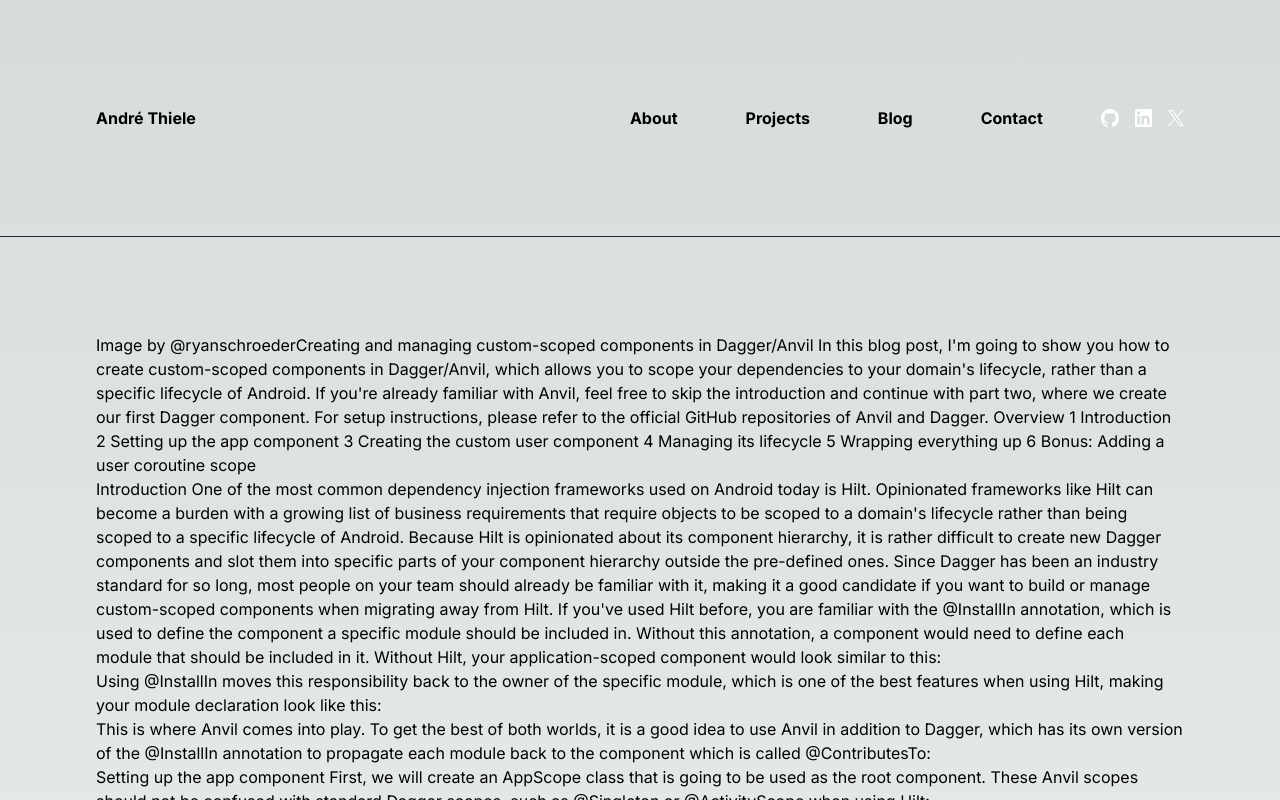
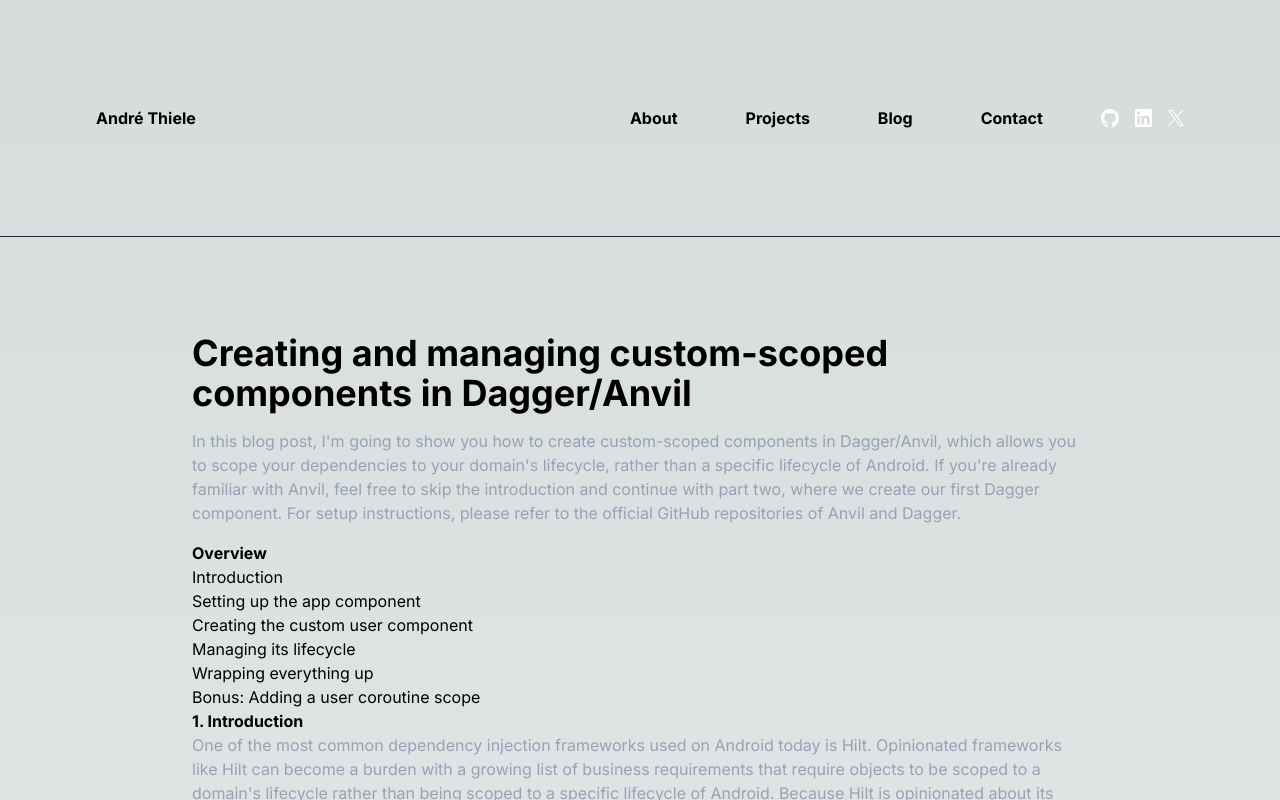
Before and after one commit to itsandreramon/website, a Next.js app: page /blog/creating-and-managing-custom-scoped-components-in-dagger-anvil in a window 1280 px wide. Shown: the top 800 px of the page. Built offline with nearby package versions, Linux system fonts and the light colour scheme.

Commit message:
add design

```diff
--- a/app/blog/creating-and-managing-custom-scoped-components-in-dagger-anvil/page.mdx
+++ b/app/blog/creating-and-managing-custom-scoped-components-in-dagger-anvil/page.mdx
@@ -1,21 +1,24 @@
-Image by @ryanschroederCreating and managing custom-scoped components in Dagger/Anvil
+# Creating and managing custom-scoped components in Dagger/Anvil
 In this blog post, I'm going to show you how to create custom-scoped components in Dagger/Anvil, which allows you to scope your dependencies to your domain's lifecycle, rather than a specific lifecycle of Android. If you're already familiar with Anvil, feel free to skip the introduction and continue with part two, where we create our first Dagger component. For setup instructions, please refer to the official GitHub repositories of Anvil and Dagger.
-Overview
-1 Introduction
-2 Setting up the app component
-3 Creating the custom user component
-4 Managing its lifecycle
-5 Wrapping everything up
-6 Bonus: Adding a user coroutine scope
-1. Introduction
+
+## Overview
+- Introduction
+- Setting up the app component
+- Creating the custom user component
+- Managing its lifecycle
+- Wrapping everything up
+- Bonus: Adding a user coroutine scope
+
+## 1. Introduction
 One of the most common dependency injection frameworks used on Android today is Hilt. Opinionated frameworks like Hilt can become a burden with a growing list of business requirements that require objects to be scoped to a domain's lifecycle rather than being scoped to a specific lifecycle of Android. Because Hilt is opinionated about its component hierarchy, it is rather difficult to create new Dagger components and slot them into specific parts of your component hierarchy outside the pre-defined ones. Since Dagger has been an industry standard for so long, most people on your team should already be familiar with it, making it a good candidate if you want to build or manage custom-scoped components when migrating away from Hilt.
+
 If you've used Hilt before, you are familiar with the @InstallIn annotation, which is used to define the component a specific module should be included in. Without this annotation, a component would need to define each module that should be included in it. Without Hilt, your application-scoped component would look similar to this:
 
 Using @InstallIn moves this responsibility back to the owner of the specific module, which is one of the best features when using Hilt, making your module declaration look like this:
 
 This is where Anvil comes into play. To get the best of both worlds, it is a good idea to use Anvil in addition to Dagger, which has its own version of the @InstallIn annotation to propagate each module back to the component which is called @ContributesTo:
 
-2. Setting up the app component
+## 2. Setting up the app component
 First, we will create an AppScope class that is going to be used as the root component. These Anvil scopes should not be confused with standard Dagger scopes, such as @Singleton or @ActivityScope when using Hilt:
 
 As you may notice, this scope is not an annotation class that you would normally find when using Dagger scopes. When working with Anvil, it is usually recommended to use a scope called @SingleIn. This annotation is already provided by Anvil, so make sure to include the annotation library in your app module's dependencies:
@@ -24,24 +27,27 @@
 
 As you can see in the above code snippet, we are telling Dagger that we would like to contribute the Application instance to our AppComponent. By annotating it with @BindsInstance, the application instance will be available for every included module or descendent subcomponents. Since the AppComponent is scoped to the lifecycle of the entire app we can expose it as a property inside the Application class to allow any subcomponents to be created from there:
 
-3. Creating the custom user component
+## 3. Creating the custom user component
 Since we want to create a component that is scoped to the lifecycle of a UserSession object, we will also need to create a UserScope class in addition to our AppScope class:
 
 Since our custom component will be a subcomponent of AppComponent, we annotate it with @MergeSubcomponent and add a subcomponent factory:
 
 In this case, similarly to the AppComponent, we are also telling Dagger that we would like to contribute a UserSession instance to the component. When creating a class that depends on a UserSession object, it can be injected into its constructor like usual and is annotated using the @SingleIn annotation with the desired scope, in this case, the UserScope:
 
-We can safely call userSession everywhere inside user-scoped classes, since every time these classes are instantiated, we already have a valid object, removing any kind of mental overhead for engineers using this class. Having this custom scope in place also allows you to avoid nullability in classes that depend on a UserSession instance.
-This is especially useful when you know that these classes are never needed outside this scope, as they will automatically be cleared from memory too. No need to overwrite or delete any data when logging out to avoid leaking data into another user session, which could happen when scoping this class to a too-wide lifecycle, such as AppScope.
-4. Managing its lifecycle
+We can safely call userSession everywhere inside user-scoped classes, since every time these classes are instantiated, we already have a valid object, removing any kind of mental overhead for engineers using this class. Having this custom scope in place also allows you to avoid nullability in classes that depend on a UserSession instance. This is especially useful when you know that these classes are never needed outside this scope, as they will automatically be cleared from memory too. No need to overwrite or delete any data when logging out to avoid leaking data into another user session, which could happen when scoping this class to a too-wide lifecycle, such as AppScope.
+
+## 4. Managing its lifecycle
 When dealing with custom components, it makes sense to bundle the desired functionality inside some form of manager, that will be responsible for recreating this component if necessary. In this example, we have two functions that will be responsible for creating and resetting a user session appropriately. Since this manager outlives the scope it is responsible for managing, it is scoped to the AppScope:
 
 Note: The code snippet above uses a simplified version of the UserSessionManager and does not implement any interface, which is what is used inside the sample repository used for this blog post.
-5. Wrapping everything up
+
+
+## 5. Wrapping everything up
 To make the UserSessionManager work, we need to inject it into our Application class and call inject() inside of onCreate(), so that we can access the subcomponent factory from inside the manager:
 
 Our manager can now be injected into other classes such as an Activity to create or reset a session, e.g. when a user is logging in or logging out, causing a partial recreation of our component graph based on the lifecycle of our user session.
-6. Bonus: Adding a user coroutine scope
+
+## 6. Bonus: Adding a user coroutine scope
 Another common problem is launching or canceling any user scope-related coroutines once a session concludes and our user component is destroyed. Usually, you would add an @Provides method inside a module to return a coroutine scope, however, since there are likely more coroutine scopes associated with different components at the same time, returning the same type may lead to issues because of multiple bindings. The best way to avoid this is to use a separate class that represents the desired coroutine scope:
 
 Similarly to adding a coroutine scope that is part of the application class, we add a coroutine scope in the UserSessionManager class that is scoped to the UserComponent lifecycle:
@@ -50,11 +56,13 @@
 
 Finally, we need to update the manager and add the newly created coroutine scope as a parameter when creating the UserComponent:
 
-That's it
+## That's it
 Thanks for staying until the end! I hope you enjoyed this little dive into custom components when working with Dagger and learned a thing or two about Anvil! 🎉
+
 Feel free to head over to my X.com account where I tweet regularly and share interesting bits of information I'm coming across on my journey of becoming a better Android developer.
 The full source code can be found on my GitHub.
-Additional resources:
+
+## Additional resources:
 Dagger + Anvil: Learning to Love Dependency Injection on Android
 Refactoring our Dependency Injection using Anvil
 Managing state beyond ViewModels and Hilt
--- /dev/null
+++ b/app/blog/layout.js
@@ -0,0 +1,3 @@
+export default function MdxLayout({ children }) {
+    return <div className="max-w-4xl mx-auto">{children}</div>
+}
--- a/app/blog/page.js
+++ b/app/blog/page.js
@@ -1,4 +1,8 @@
 import BlogEntry from "../components/BlogEntry";
+
+export const metadata = {
+  title: "Blog | André Thiele",
+};
 
 export default function Blog() {
     return (
--- a/app/blog/understanding-type-variance-in-kotlin/page.mdx
+++ b/app/blog/understanding-type-variance-in-kotlin/page.mdx
@@ -1,15 +1,17 @@
-Understanding type variance in Kotlin
+# Understanding type variance in Kotlin
+
 In this post, I want to give you a clear explanation of type variance in Kotlin. We'll cover the following topics:
-introduction to variance
-invariance, covariance, and contravariance
-declaration-site and use-site variance
+- introduction to variance
+- invariance, covariance, and contravariance
+- declaration-site and use-site variance
 
 Let's dive right in! 🤓
-Introduction to variance
-When talking about variance, you can think about the relation between generic types that share the same base type but have different type arguments. When working with a List<Any>, the base type would be List and the type argument Any. This relation is key to provide type safety in your API.
-An important aspect to keep in mind is that while it's safe to pass a Cat to a function that expects Any, it's not always safe to pass a List<Cat> when a List<Any> is expected. Imagine the following function:
 
-In order for this to compile, you need to specify the type variance on MutableList<Any> because the function may modify the list passed to it. Therefore, the compiler correctly prohibits this.
+# Introduction to variance
+When talking about variance, you can think about the relation between generic types that share the same base type but have different type arguments. When working with a `List<Any>`, the base type would be List and the type argument Any. This relation is key to provide type safety in your API.
+An important aspect to keep in mind is that while it's safe to pass a Cat to a function that expects Any, it's not always safe to pass a `List<Cat>` when a `List<Any>` is expected. Imagine the following function:
+
+In order for this to compile, you need to specify the type variance on `MutableList<Any>` because the function may modify the list passed to it. Therefore, the compiler correctly prohibits this.
 If your function expects a non-mutable list, you could safely call any function on its elements because Cat is a subtype of Any. Therefore, every Cat has at least the same behavior as Any.
 Classes, Types, Subtypes
 Another thing I want to explain right here is the difference between classes, types, and subtypes. This is in preparation for the next part of this post which deals with the different types of variance explicitly.
@@ -24,30 +26,30 @@
 As seen in the example above, you can always store a non-nullable value in a variable that accepts nullables, but not the other way around. Additionally, each generic class theoretically produces an infinite amount of types.
 Invariance, Covariance, Contravariance
 Invariance
-→ A generic class is called invariant on the type parameter when for two different types A and B, Class<A> is neither a subtype nor a supertype of Class<B>.
-As we've seen, in the example above, it's not always safe to pass a MutableList<Cat> when a MutableList<Any> is expected, even though Cat is a subtype of Any. The reverse isn't true either: MutableList<Any> isn't a subtype of MutableList<Cat>. Such classes or interfaces are called invariant.
+→ A generic class is called invariant on the type parameter when for two different types A and B, `Class<A>` is neither a subtype nor a supertype of `Class<B>`.
+As we've seen, in the example above, it's not always safe to pass a `MutableList<Cat>` when a `MutableList<Any>` is expected, even though Cat is a subtype of Any. The reverse isn't true either: `MutableList<Any>` isn't a subtype of `MutableList<Cat>`. Such classes or interfaces are called invariant.
 Covariance (preserved subtyping relation)
-→ A generic class is called covariant on the type parameter when the following holds: Class<A> is a subtype of Class<B> if A is a subtype of B.
-For example, Kotlin's List interface represents a read-only collection, which means if Cat is a subtype of Animal, then List<Cat> is a subtype of List<Animal>. Such classes or interfaces are called covariant.
+→ A generic class is called covariant on the type parameter when the following holds: `Class<A>` is a subtype of `Class<B>` if A is a subtype of B.
+For example, Kotlin's List interface represents a read-only collection, which means if Cat is a subtype of Animal, then `List<Cat>` is a subtype of `List<Animal>`. Such classes or interfaces are called covariant.
 The out variance modifier is used to declare a class as covariant on a certain type parameter.
 Examples:
 
 To guarantee type safety, T can only be used in so-called out positions. This means, that T is only returned from the function, it is, therefore, being produced by it.
 Contravariance (reversed subtyping relations)
-→ A generic class is called contravariant on the type parameter when the following holds: Class<A> is a subtype of Class<B> if B is a subtype of A.
-For example, Consumer<Animal> is a subtype of Consumer<Cat> because Cat is a subtype of Animal. The subtyping relation is reversed, in comparison to Covariance. Contravariance can be seen as a mirror to covariance.
+→ A generic class is called contravariant on the type parameter when the following holds: `Class<A>` is a subtype of `Class<B>` if B is a subtype of A.
+For example, `Consumer<Animal>` is a subtype of `Consumer<Cat>` because Cat is a subtype of Animal. The subtyping relation is reversed, in comparison to Covariance. Contravariance can be seen as a mirror to covariance.
 The in variance modifier is used to declare a class as contravariant on a certain type parameter.
 Examples:
 
 In this case, T can only be used in so-called in positions, which means that values of T are passed into functions of this class. It is, therefore, being consumed by those functions. Passing T as a function parameter means that it can be modified by functions, which requires different behavior.
 Keep in mind that a class or interface can be covariant on one and contravariant on another type parameter.
 
-Declaration-site variance
+# Declaration-site variance
 Kotlin supports specifying the variance modifiers once in the class or interface definition so clients of your API don't have to think about them. The behavior specified in your definition applies to every function inside it and thus leads to expected behavior for every function.
 This distinguishes Kotlin from Java, where you would have to use Wildcards all the time. Every function needs to specify the behavior because Java does not support declaration site variance yet which could lead to inconsistent APIs.
 In Kotlin, you can easily design consistent APIs and avoid a lot of boilerplate using declaration-site variance:
 
-Use-site variance
+# Use-site variance
 Use site variance is analog to Java's Wildcards.
 An example that helped me a lot to understand what the in modifier really means is the copy function:
 
@@ -58,9 +60,11 @@
 When using values of type parameters that are declared as out, the compiler only allows to use them in out positions, therefore read from them. Only certain methods that return T are allowed, like get() for example.
 Contrary, we are allowed to use types declared as in in both in and out positions, therefore both write and read from these values.
 Here is a great visualization I found recently on the internet:
-Conclusion
+
+# Conclusion
 I hope you enjoyed this little dive into type variance in Kotlin and hope you understood everything. To deepen your understanding even further, I encourage you to check out the links below. If you have any questions concerning type variance in Kotlin I am happy to help you in the comments below.
-Sources:
+
+# Sources:
 Official Kotlin documentation
 Declaration-Site Variance by Dave Leeds
 Kotlin in Action (Book)
--- a/app/globals.css
+++ b/app/globals.css
@@ -25,7 +25,3 @@
     )
     rgb(var(--background-start-rgb));
 }
-
-li:hover {
-  cursor: pointer;
-}
--- a/app/not-found.js
+++ b/app/not-found.js
@@ -1,5 +1,9 @@
 import Header from "./components/Header";
 import Subtitle from "./components/Subtitle";
+
+export const metadata = {
+  title: "404 | André Thiele",
+};
 
 export default function Error() {
   return (
--- a/app/page.js
+++ b/app/page.js
@@ -5,13 +5,6 @@
 
 export const metadata = {
   title: "Home | André Thiele",
-  description: "The personal Website of André Thiele",
-  alternates: {
-    types: {
-      "application/atom+xml": "https://overreacted.io/atom.xml",
-      "application/rss+xml": "https://overreacted.io/rss.xml",
-    },
-  },
 };
 
 export default function Home() {
@@ -25,7 +18,7 @@
         style={{ borderRadius: "50%" }}
       />
       <div className="max-w-xl">
-        <p className="text-4xl text-slate-400 py-12">
+        <p className="text-2xl text-slate-400 py-12">
           Hi, I'm André Thiele, currently working at{" "}
           <span className="font-bold text-white">SAP</span> as an{" "}
           <span className="font-bold text-white">Android Developer</span>.
--- a/app/privacy/page.js
+++ b/app/privacy/page.js
@@ -1,3 +1,7 @@
+export const metadata = {
+  title: "Privacy | André Thiele",
+};
+
 export default function Privacy() {
   return (
     <div className="font-mono max-w-4xl text-justify mx-auto">
--- a/mdx-components.js
+++ b/mdx-components.js
@@ -1,5 +1,10 @@
 export function useMDXComponents(components) {
-    return {
-      ...components,
-    }
+  return {
+    p: ({ children }) => <p className="pb-4 text-slate-400">{children}</p>,
+    h1: ({ children }) => <h1 className="font-bold text-4xl pb-4">{children}</h1>,
+    h2: ({ children }) => <h2 className="font-bold text-3xl pb-2">{children}</h2>,
+    h3: ({ children }) => <h3 className="font-bold text-2xl pb-4">{children}</h3>,
+    h4: ({ children }) => <h4 className="font-bold text-2xl pb-4">{children}</h4>,
+    ...components,
   }
+}
```
Also changed, not shown: app/blog/converting-your-android-gradle-scripts-to-kotlin/page.mdx (+12 -9 lines).
